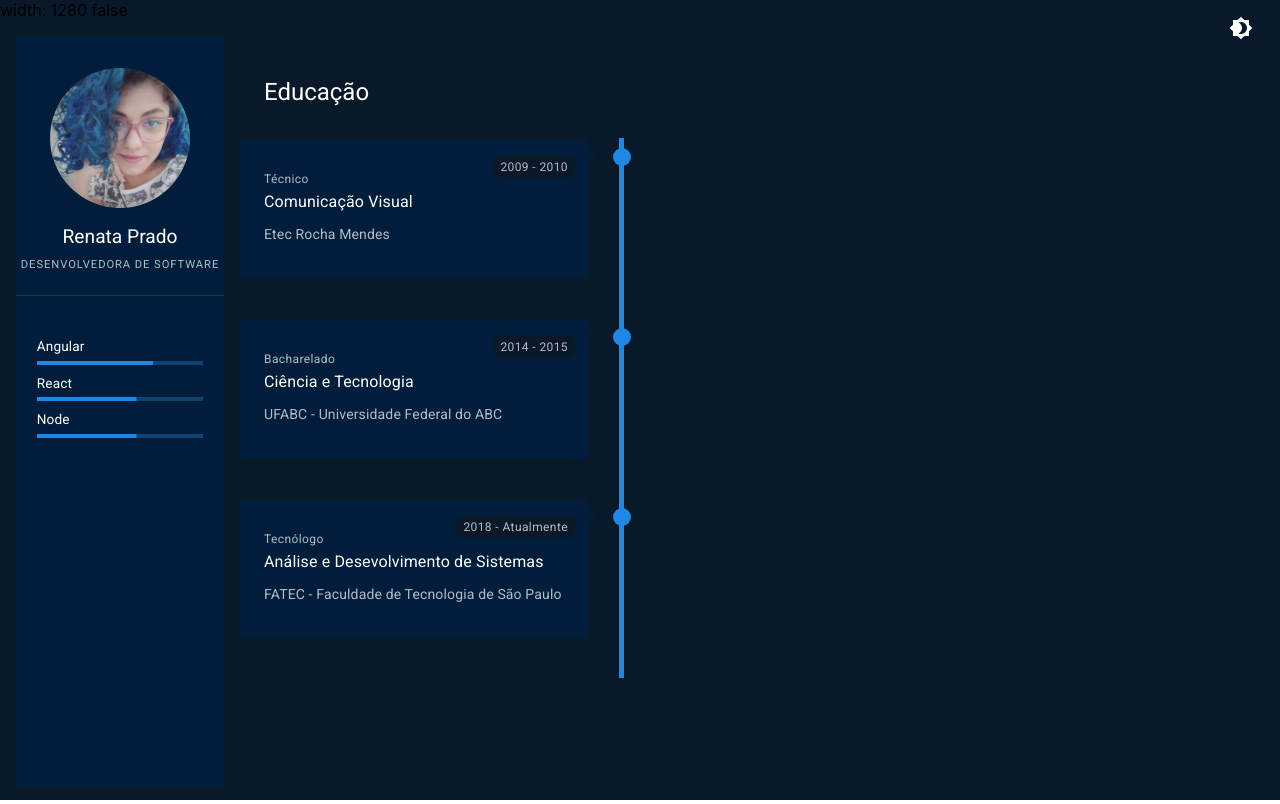
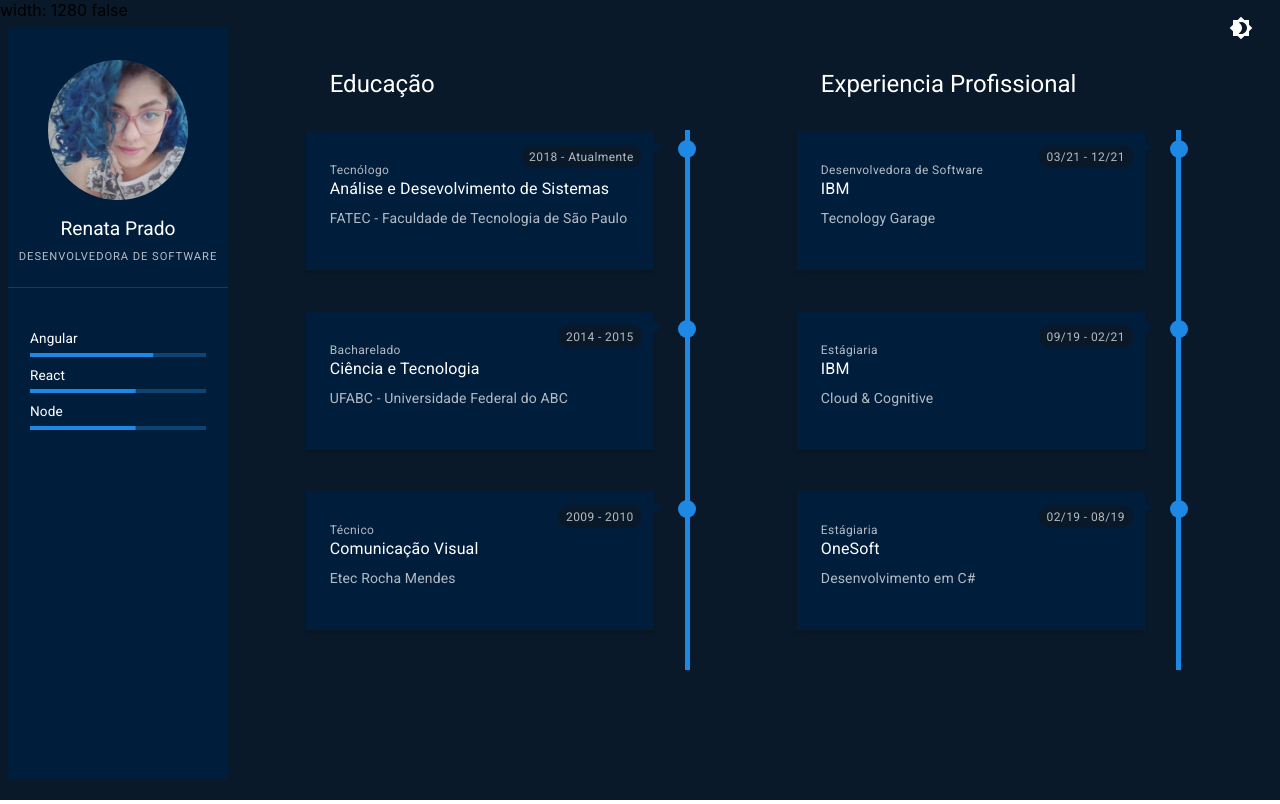
Before and after one commit to renataprado/resume, a React (Create React App) app: page / in a window 1280 px wide. Built offline with nearby package versions, Linux system fonts and the light colour scheme.

Commit message:
add workexp

```diff
--- a/src/App.js
+++ b/src/App.js
@@ -32,7 +32,7 @@ function App() {
   }
 
   const responsive = {
-    mobile: width <= 600
+    mobile: width <= 690
   }
 
   return (
--- a/src/components/Timeline.js
+++ b/src/components/Timeline.js
@@ -10,8 +10,7 @@ function Timeline(props){
       sx={{
         display: "flex",
         flexDirection: "column",
-        p: 2,
-        height: "100%",
+        p: 2
       }}
     >
       {!mobile ?
--- a/src/components/TimelineItem.js
+++ b/src/components/TimelineItem.js
@@ -28,6 +28,9 @@ function TimelineItem(props){
           </Typography>
           <Typography variant="body2" sx={{ color: "text.secondary", mb: 1 }}>
             {props.value.subtitle}
+          </Typography>
+          <Typography variant="body2" sx={{ color: "text.secondary", mb: 1 }}>
+            {props.value.obs}
           </Typography>
         </Box>
         <Box sx={styles.arrow}>&#11208;</Box>
@@ -78,7 +81,8 @@ const styles = {
     height: '50%',
     p: 3,
     mb: 2,
-    animation: 'fadein 0.3s'
+    animation: 'fadein 0.3s',
+    boxShadow: 'rgba(0, 0, 0, 0.15) 0px 3px 3px 0px'
   },
   period:{
     borderRadius: 20,
@@ -94,7 +98,7 @@ const styles = {
     ml: -1,
     mr: 1.5,
     fontSize: 26,
-    color: 'background.paper'
+    color: 'background.paper',
   },
   circle: {
     position: 'relative',
--- a/src/screens/Main.js
+++ b/src/screens/Main.js
@@ -3,8 +3,6 @@ import React from 'react';
 import { useState } from 'react';
 import { Box, Grid, Collapse, Typography,
   List,
-  ListItem,
-  ListItemText,
   ListItemButton,
   ListItemIcon } from '@mui/material';
 import Profile from '../components/Profile';
@@ -12,7 +10,6 @@ import Timeline from '../components/Timeline';
 
 function Main(props){
   const isMobile = props.mobile;
-
   if(isMobile){
     return(
       <Box sx={{pt: 6}}>
@@ -24,32 +21,26 @@ function Main(props){
           component="nav"
         >
           <NavItem title={'Perfil'} component={<Profile/>}></NavItem>
-          <NavItem title={'Educação'} component={<Timeline  items={educationItems} mobile={true}/>}></NavItem>
+          <NavItem title={'Educação'}
+            component={<Timeline  items={educationItems} mobile={true}/>}></NavItem>
+          <NavItem title={'Experiencia Profissional'}
+            component={<Timeline items={workexpItems} mobile={true}/>}></NavItem>
         </List>
       </Box>
     )
   }
   return(
-    <Box sx={{ flexGrow: 1, p: 2 }}>
-        <Grid container>
+    <Box sx={{ p: 1, bgcolor: 'background.default' }}>
+        <Grid container spacing={2} justifyContent="center">
           <Grid item sm={4} md={3} lg={2}>
-            <Box
-              sx={{
-                bgcolor: 'background.paper',
-                minWidth: '10vh',
-                height: '94vh'
-              }}
-            >
+            <Box sx={{ bgcolor: 'background.paper', minWidth:  220, height: '94vh'  }}>
               <Profile></Profile>
             </Box>
           </Grid>
           <Grid item sm={8} md={9} lg={10}>
-            <Box
-              sx={{
-                height: '92vh'
-              }}
-            >
+            <Box sx={styles.gridContainer}>
               <Timeline title="Educação" items={educationItems}></Timeline>
+              <Timeline title="Experiencia Profissional" items={workexpItems}></Timeline>
             </Box>
           </Grid>
         </Grid>
@@ -88,17 +79,51 @@ const styles = {
   },
   none: {
     boxShadow: '0'
+  },
+  gridContainer: {
+    height: '94vh',
+    display: 'flex',
+    justifyContent: 'space-evenly',
+    flexFlow: 'row wrap',
+    overflow: 'auto'
   }
 }
 
+const workexpItems = [
+  {
+    id: 1,
+    uptitle: 'Desenvolvedora de Software',
+    title: 'IBM',
+    subtitle: 'Tecnology Garage ',
+    period:  '03/21 - 12/21',
+    obs: ''
+  },
+  {
+    id: 2,
+    uptitle: 'Estágiaria',
+    title: 'IBM',
+    subtitle: 'Cloud & Cognitive ',
+    period:  '09/19 - 02/21',
+    obs: ''
+  },
+  {
+    id: 3,
+    uptitle: 'Estágiaria',
+    title: 'OneSoft',
+    subtitle: 'Desenvolvimento em C# ',
+    period:  '02/19 - 08/19',
+    obs: ''
+  },
+
+];
 
 const educationItems = [
   {
     id: 1,
-    uptitle: 'Técnico',
-    title: 'Comunicação Visual',
-    subtitle: 'Etec Rocha Mendes',
-    period:  '2009 - 2010',
+    uptitle: 'Tecnólogo',
+    title: 'Análise e Desevolvimento de Sistemas',
+    subtitle: 'FATEC - Faculdade de Tecnologia de São Paulo',
+    period:  '2018 - Atualmente',
     obs: ''
   },
   {
@@ -111,12 +136,13 @@ const educationItems = [
   },
   {
     id: 3,
-    uptitle: 'Tecnólogo',
-    title: 'Análise e Desevolvimento de Sistemas',
-    subtitle: 'FATEC - Faculdade de Tecnologia de São Paulo',
-    period:  '2018 - Atualmente',
+    uptitle: 'Técnico',
+    title: 'Comunicação Visual',
+    subtitle: 'Etec Rocha Mendes',
+    period:  '2009 - 2010',
     obs: ''
   }
+
 ]
 
 
--- a/src/themes.js
+++ b/src/themes.js
@@ -31,14 +31,14 @@ export const lightTheme = createTheme({
     palette: {
       mode: 'light',
       primary: {
-        main: purple[400],
+        main: purple[600],
       },
       secondary: {
         main: green[500],
       },
       background: {
-        default: grey[50],
-        paper: purple[50],
+        default: purple[50],
+        paper: '#e6d3e8',
         contrast: purple[100]
       }
     },
```
